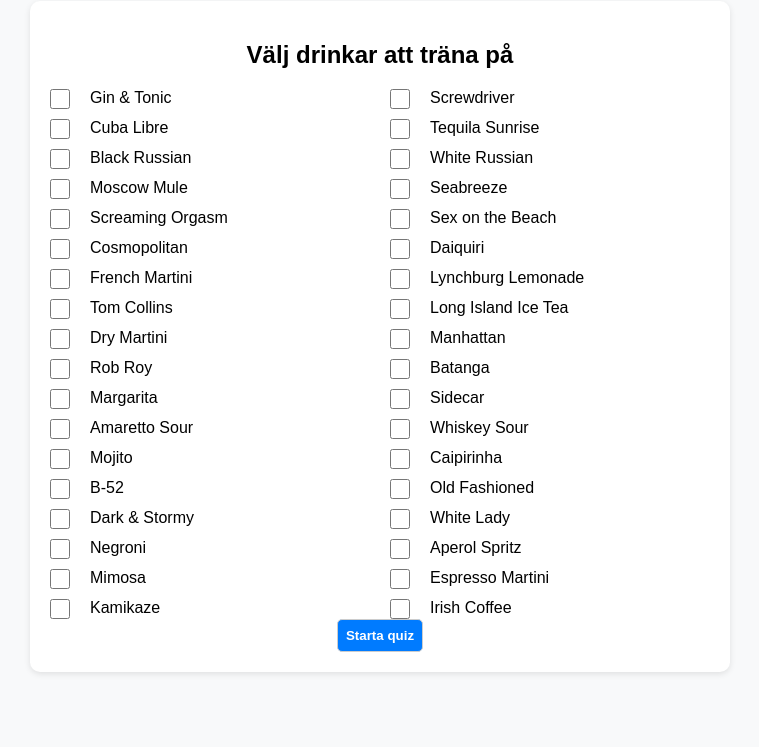
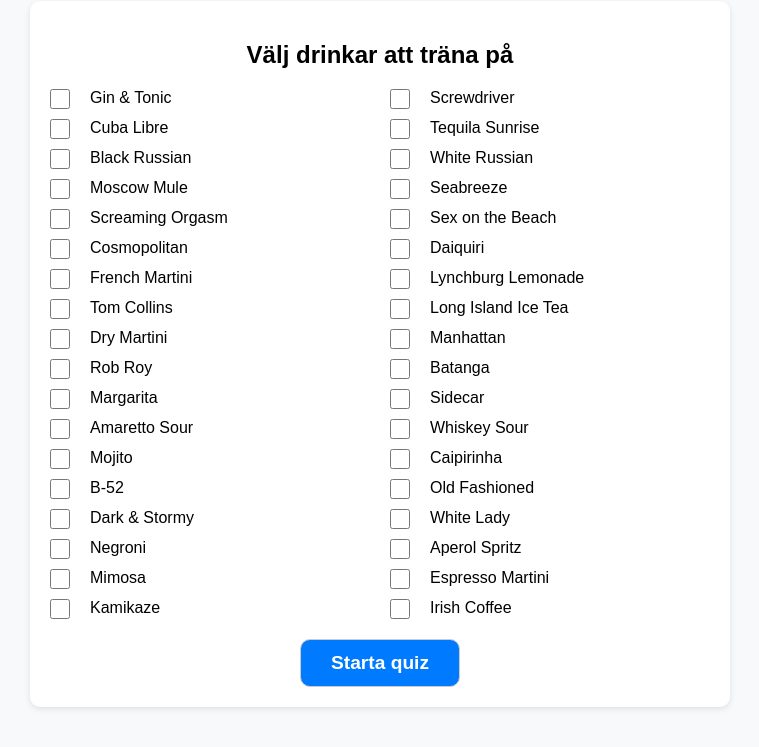
Before and after one commit to felixsorenson-crypto/drinkquiz.github.io, a plain HTML site: page index.html in a window 1280 px wide. Shown: the part 100-847 px from the top of the page, without its empty margins (260-1019 px from the left). Before the commit the page ends 812 px from the top, so only its background shows below. Drawn offline with Linux system fonts and the light colour scheme.

Commit message:
Enhance button styles in index.html
Updated button styling for improved spacing and size.

```diff
--- a/index.html
+++ b/index.html
@@ -59,7 +59,14 @@ button:hover { background: #0056b3; }
   display: flex;
   justify-content: center;
   align-items: center;
-  margin: 0 auto;
+  margin: 20px auto 0 auto; /* mer avstånd ovanför */
+  padding: 12px 30px;        /* större knapp */
+  font-size: 1.2rem;         /* större text */
+  border-radius: 10px;
+  cursor: pointer;
+}
+#drinkList button:hover {
+  background: #0056b3;
 }
 
 /* Responsiv layout: 1 kolumn på smalare skärmar */
```
